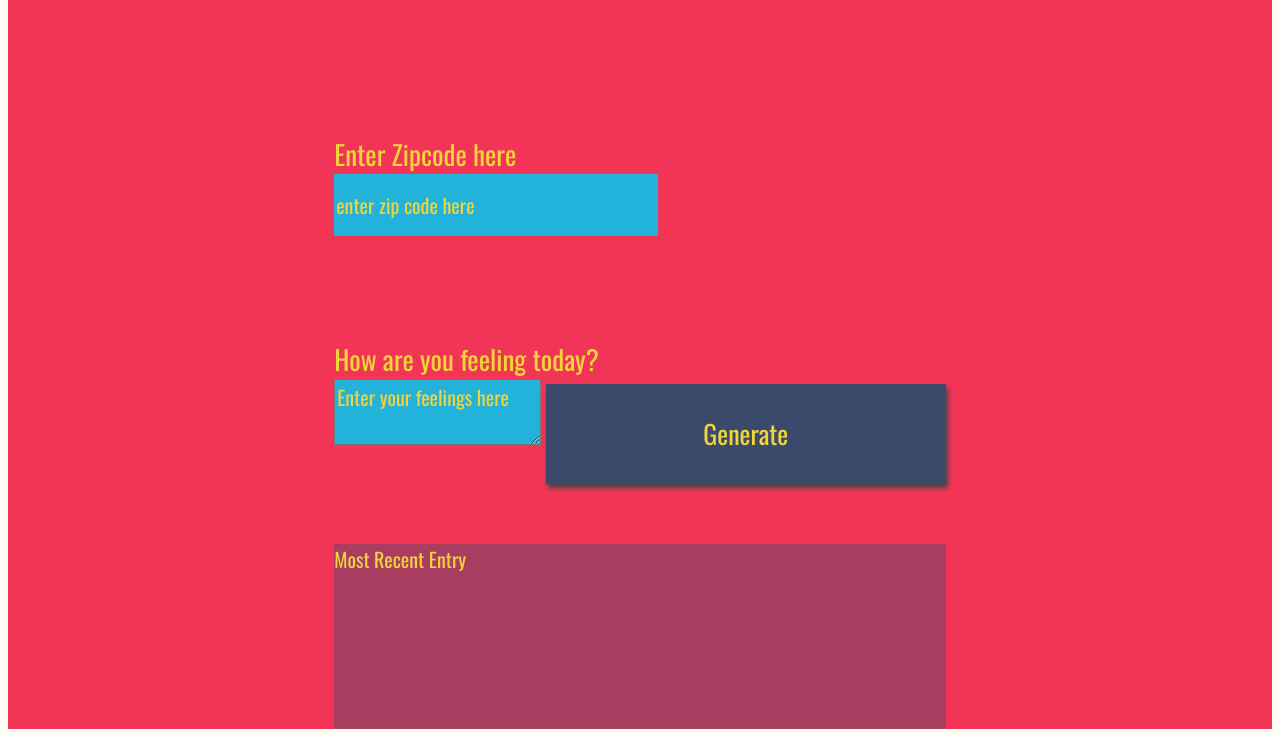
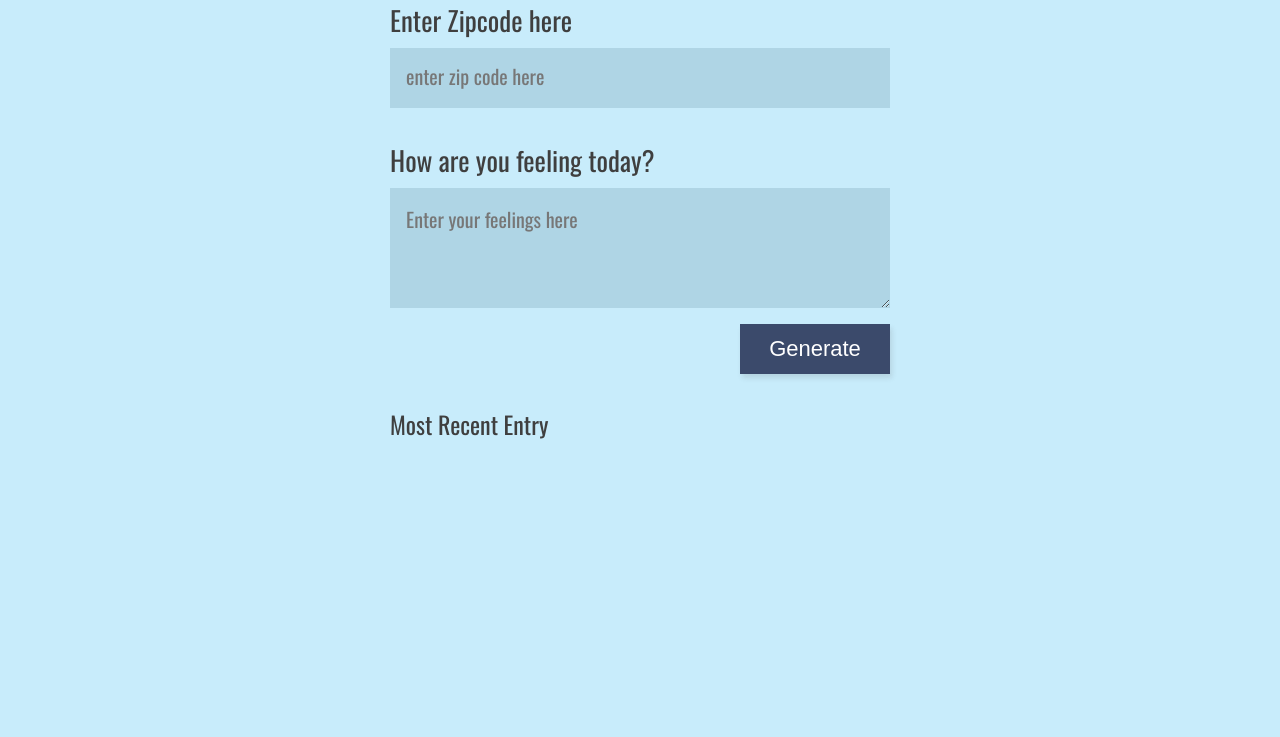
Before and after one commit to ahmedbeheiry/weather-journal-app, a website: page website/index.html in a window 1280 px wide. Shown: the part 79-816 px from the top of the page. Drawn offline with nearby package versions, Linux system fonts and the light colour scheme; a web font is replaced by a local one.

Commit message:
edit some styles

```diff
--- a/website/style.css
+++ b/website/style.css
@@ -1,25 +1,44 @@
+* {
+	box-sizing: border-box;
+}
+
 body {
-	background: #fffff8;
-	font-family: -apple-system, BlinkMacSystemFont, sans-serif;
+	margin: 0;
+	background: #c8ecfb;
+	font-family: 'Oswald', sans-serif;
 }
 
 #app {
-	display: grid;
-	grid-auto-rows: minmax(150px, auto);
+	/* display: grid;
+	grid-auto-rows: minmax(150px, auto); */
 	/* grid-template-columns:  */
+	/* grid-gap: 1em; */
 	height: 100vh;
-	background: #f23557;
-	color: #f0d43a;
+	color: #3f3f3f;
 	justify-content: center;
-	grid-gap: 1em;
 	font-size: 20px;
-	font-family: 'Oswald', sans-serif;
+	padding: 1rem 2rem 0;
 }
 
-.holder {}
+.holder {
+	width: 60%;
+	max-width: 500px;
+	margin: auto;
+	margin-bottom: 2rem;
+}
+
+.holder.feel {
+	display: flex;
+	flex-direction: column;
+}
+
+.holder.feel button {
+	align-self: flex-end;
+	margin-top: 1rem;
+}
 
 .entry {
-	background: rgba(59, 74, 107, .4);
+	/* background: rgba(59, 74, 107, .4); */
 }
 
 #entryHolder {}
@@ -30,37 +49,57 @@ body {
 
 #content {}
 
-.headline {}
+.headline {
+	font-size: 2rem;
+	margin-bottom: 1rem;
+	text-align: center;
+	color: #222;
+}
 
-.title {}
+.title {
+	font-size: 1.5rem;
+	color: #3f3f3f;
+	margin-bottom: 0.5rem;
+}
+
+.entry-item {
+	margin-bottom: 0.3rem;
+	color: #555;
+}
+
+.entry-item span {
+	color: #222;
+	margin-right: 0.5rem;
+}
 
 /*  Basic Styling To Override Default For Basic HTML Elements */
 
 label {
 	display: block;
 	font-size: 27px;
+	margin-bottom: 0.5rem;
 }
 
 input {
 	display: block;
 	height: 60px;
-	width: 320px;
-	background: #22b2da;
-	color: #f0d43a;
+	width: 100%;
+	background: #afd5e5;
+	color: #555;
 	font-size: 20px;
-	font-family: 'Oswald', sans-serif;
+	padding: 0 1rem;
 	border: none;
 }
 
 button {
-	width: 400px;
-	height: 100px;
+	width: 150px;
+	height: 50px;
 	background: #3b4a6b;
-	color: #f0d43a;
-	font-size: 26px;
-	font-family: 'Oswald', sans-serif;
+	color: #fff;
+	font-size: 22px;
 	border: none;
-	box-shadow: 2px 4px 5px #444;
+	cursor: pointer;
+	box-shadow: 2px 4px 5px rgba(68, 68, 68, 0.14);
 }
 
 h1 {
@@ -68,9 +107,13 @@ h1 {
 }
 
 textarea {
-	background: #22b2da;
-	color: #f0d43a;
+	background: #afd5e5;
+	color: #555;
 	font-size: 20px;
+	border: none;
+	width: 100%;
+	height: 120px;
+	padding: 1rem;
 	font-family: 'Oswald', sans-serif;
 }
 
@@ -84,18 +127,18 @@ input:focus, select:focus, textarea:focus, button:focus {
 
 ::placeholder {
 	/* Firefox, Chrome, Opera */
-	color: #f0d43a;
+	color: #777;
 	font-family: 'Oswald', sans-serif;
 }
 
 :-ms-input-placeholder {
 	/* Internet Explorer 10-11 */
-	color: #f0d43a;
+	color: #777;
 	font-family: 'Oswald', sans-serif;
 }
 
 ::-ms-input-placeholder {
 	/* Microsoft Edge */
-	color: #f0d43a;
+	color: #777;
 	font-family: 'Oswald', sans-serif;
 }
```
